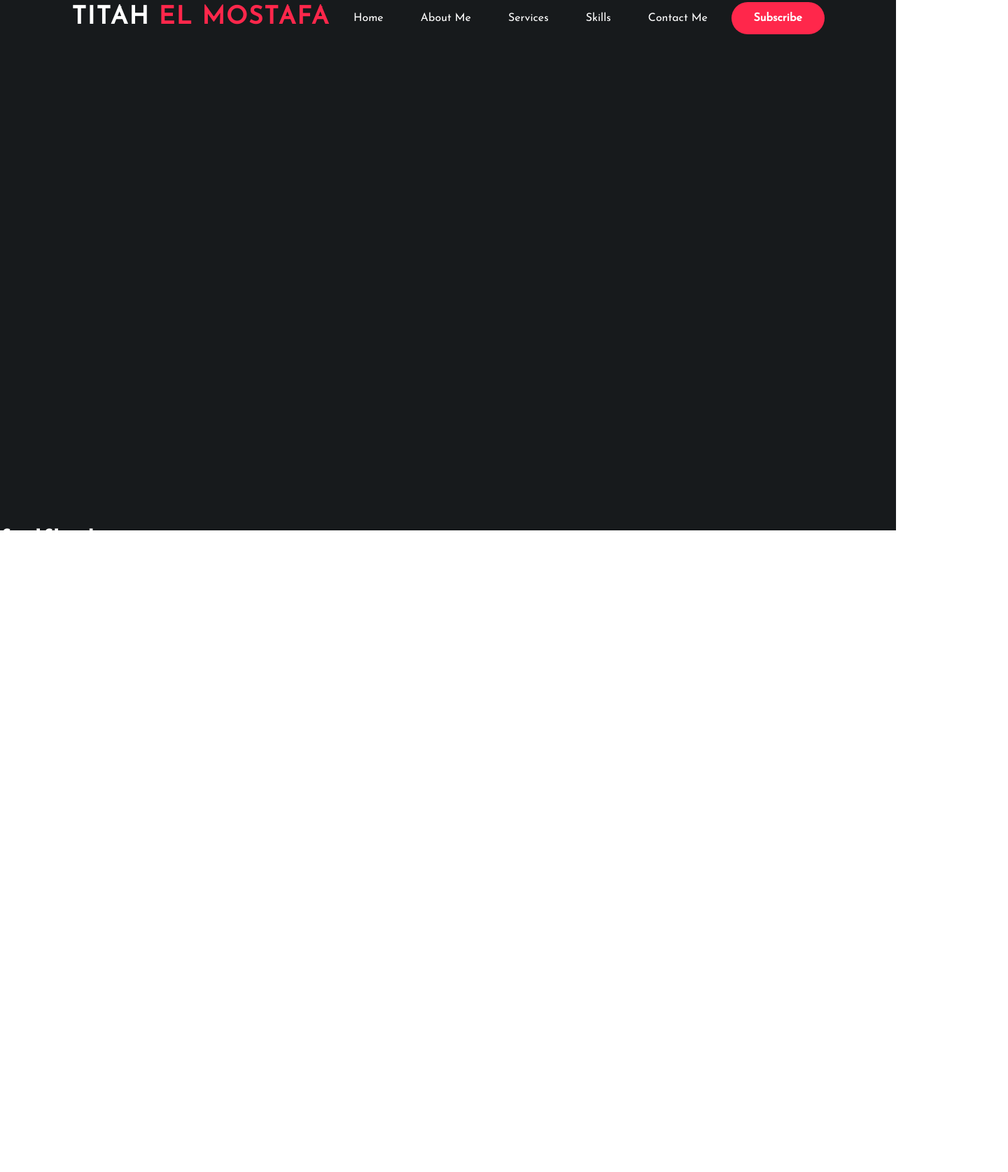
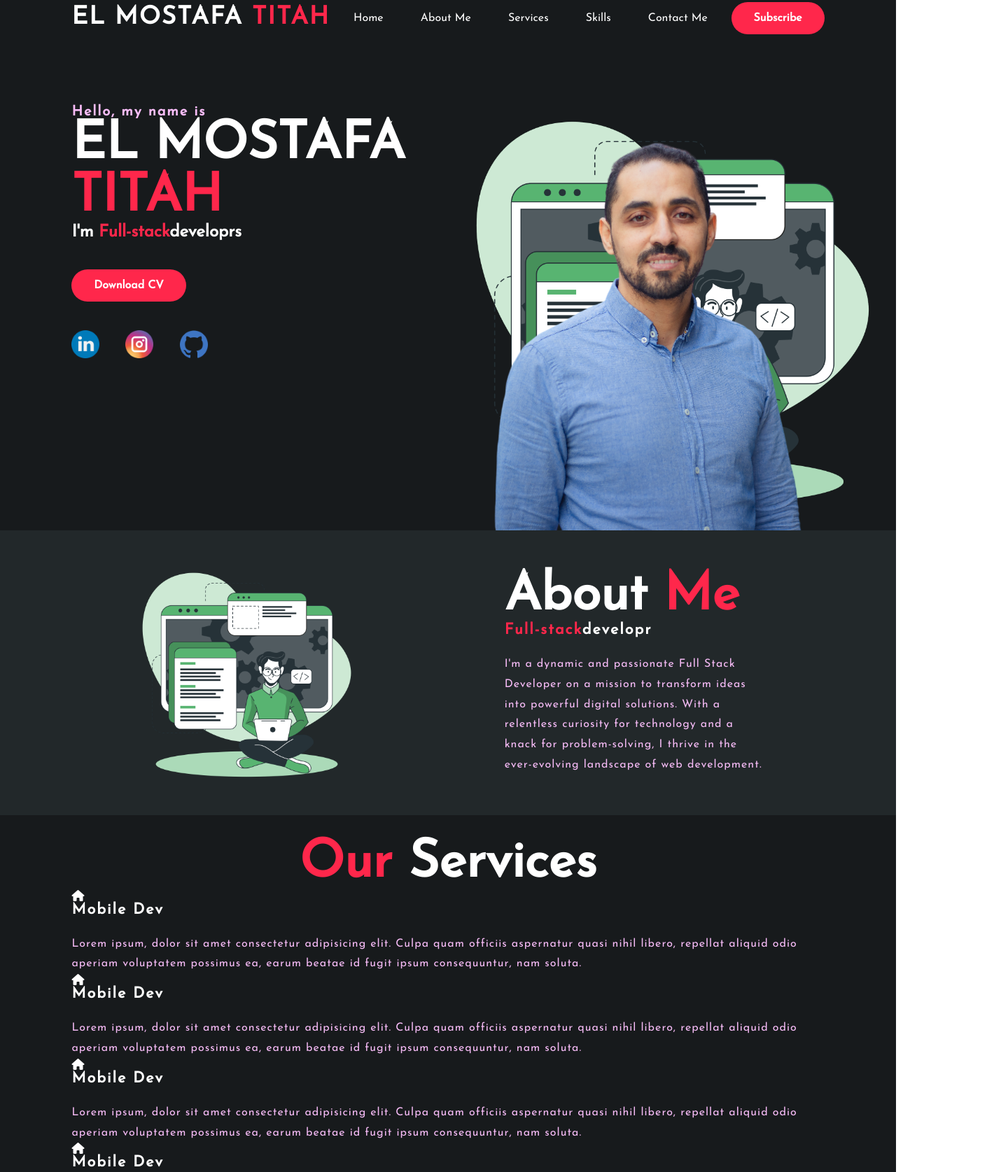
Before and after one commit to mosk88/Portfolio2, a plain HTML site: page index.html in a window 1280 px wide. Shown: the part 42-1717 px from the top of the page at 70% size, 1440 px wide, since content can reach past the window. Before the commit the page ends 859 px from the top, so only its background shows below. Drawn offline with Linux system fonts and the light colour scheme.

Commit message:
section about me

```diff
--- a/css/style.css
+++ b/css/style.css
@@ -16,19 +16,46 @@ html {
   font-family: "Josefin Sans", sans-serif;
   color: var(--lightcolor);
 }
+h1 {
+  font-size: 4.65rem;
+  margin: 1.7 rem 0;
+}
+h2 {
+  font-size: 2.2rem;
+  letter-spacing: 0.12rem;
+  cursor: pointer;
+}
+h3 {
+  font-size: 1.5rem;
+  margin-bottom: 3.5rem;
+  margin: 1.7 rem 0;
+}
+h4 {
+  font-size: 1.25rem;
+  letter-spacing: 0.12rem;
+  color: var(--secoundcolor);
+}
+h5 {
+  font-size: 1.35rem;
+  margin-bottom: 1.5rem;
+  letter-spacing: 2px;
+}
 span {
   color: var(--primarycolor);
 }
-h1 {
-  font-size: 2.2rem;
-  letter-spacing: 0.12rem;
-  cursor: pointer;
+p {
+  color: var(--secoundcolor);
+  letter-spacing: 1px;
+  line-height: 1.8rem;
+  font-size: 1rem;
 }
 
 .home {
   width: 100%;
   height: 100vh;
   background-color: var(--bgcolor-1);
+  display: flex;
+  flex-direction: column;
 }
 nav {
   padding-top: 2.8rem;
@@ -66,3 +93,70 @@ nav ul li a:hover {
   background: transparent;
   border: solid 2px var(--primarycolor);
 }
+.content {
+  flex-grow: 1;
+  padding: 0 var(--padding);
+  display: flex;
+  align-items: center;
+  justify-content: space-between;
+}
+.content-texts {
+  position: relative;
+  bottom: 70px;
+}
+
+.social {
+  margin-top: 3.5rem;
+}
+.social img {
+  margin-right: 2rem;
+  width: 2.5rem;
+  transition: 0.4s;
+}
+.social img:hover {
+  transform: scale(1.2);
+}
+.home .container-images {
+  width: 45%;
+  height: 90%;
+
+  position: relative;
+  align-self: flex-end;
+}
+.home .container-images img {
+  position: absolute;
+  bottom: 0;
+  height: 100%;
+  left: 50%;
+  transform: translateX(-50%);
+  transition: bottom 1s, left 1s;
+}
+.home .container-images:hover .shape {
+  bottom: 40px;
+}
+.home .container-images:hover .mypic {
+  left: 45%;
+}
+.about {
+  background-color: var(--bgcolor-2);
+  padding: 2rem var(--padding);
+  display: flex;
+  align-items: center;
+  justify-content: space-around;
+}
+.about .container-images {
+  width: 35%;
+}
+.about .container-images img {
+  width: 90%;
+}
+.about .container-texts {
+  width: 35%;
+}
+.services {
+  background-color: var(--bgcolor-1);
+  padding: 2rem var(--padding);
+}
+.text-center {
+  text-align: center;
+}
--- a/index.html
+++ b/index.html
@@ -19,13 +19,20 @@
       href="https://fonts.googleapis.com/css2?family=Josefin+Sans&display=swap"
       rel="stylesheet"
     />
+    <link
+      rel="stylesheet"
+      href="https://cdnjs.cloudflare.com/ajax/libs/font-awesome/6.5.1/css/all.min.css"
+      integrity="sha512-DTOQO9RWCH3ppGqcWaEA1BIZOC6xxalwEsw9c2QQeAIftl+Vegovlnee1c9QX4TctnWMn13TZye+giMm8e2LwA=="
+      crossorigin="anonymous"
+      referrerpolicy="no-referrer"
+    />
     <link rel="stylesheet" href="css/style.css" />
   </head>
   <body>
     <section class="home" id="home">
       <header class="header">
         <nav>
-          <h1>TITAH <span>EL MOSTAFA</span></h1>
+          <h2>EL MOSTAFA <span>TITAH</span></h2>
           <ul>
             <li><a href="#home">Home</a></li>
             <li><a href="#">About me</a></li>
@@ -36,10 +43,109 @@
           <a class="btn" href="#">Subscribe</a>
         </nav>
       </header>
+      <div class="content">
+        <div class="content-texts">
+          <h4>Hello, my name is</h4>
+          <h1>EL MOSTAFA <span> TITAH</span></h1>
+          <h3>I'm <span> Full-stack</span>developrs</h3>
+          <a href="#" class="btn">Download CV</a>
+          <div class="social">
+            <a href="#" target=""
+              ><img
+                src="/img/linkedin_icon-icons.com_65929.png"
+                alt="image logo linkedin"
+            /></a>
+            <a href="#" target=""
+              ><img
+                src="/img/1491580635-yumminkysocialmedia26_83102.png"
+                alt="image logo instagram"
+            /></a>
+            <a href="#" target=""
+              ><img
+                src="/img/Github_icon-icons.com_66788.png"
+                alt="image logo github"
+            /></a>
+          </div>
+        </div>
+        <div class="container-images">
+          <img src="/img/Developer activity-bro.png" alt="" class="shape" />
+          <img
+            src="/img/IMG_9147-Photoroom.png-Photoroom.png"
+            alt=""
+            class="mypic"
+          />
+        </div>
+      </div>
     </section>
     <main>
-      <h1>fgdfhsd</h1>
-      <h2>fgdfhsd</h2>
+      <section class="about">
+        <div class="container-images">
+          <img src="/img/Developer activity-bro.png" alt="" />
+        </div>
+        <div class="container-texts">
+          <h1>About <span>Me</span></h1>
+          <h5><span>Full-stack</span>developr</h5>
+          <p>
+            I'm a dynamic and passionate Full Stack Developer on a mission to
+            transform ideas into powerful digital solutions. With a relentless
+            curiosity for technology and a knack for problem-solving, I thrive
+            in the ever-evolving landscape of web development.
+          </p>
+        </div>
+      </section>
+      <section class="services">
+        <h1 class="text-center"><span>Our </span>Services</h1>
+        <div class="box">
+          <div class="card">
+            <i class="fa-solid fa-house"></i>
+            <h5>Mobile Dev</h5>
+            <div class="par">
+              <p>
+                Lorem ipsum, dolor sit amet consectetur adipisicing elit. Culpa
+                quam officiis aspernatur quasi nihil libero, repellat aliquid
+                odio aperiam voluptatem possimus ea, earum beatae id fugit ipsum
+                consequuntur, nam soluta.
+              </p>
+            </div>
+          </div>
+          <div class="card">
+            <i class="fa-solid fa-house"></i>
+            <h5>Mobile Dev</h5>
+            <div class="par">
+              <p>
+                Lorem ipsum, dolor sit amet consectetur adipisicing elit. Culpa
+                quam officiis aspernatur quasi nihil libero, repellat aliquid
+                odio aperiam voluptatem possimus ea, earum beatae id fugit ipsum
+                consequuntur, nam soluta.
+              </p>
+            </div>
+          </div>
+          <div class="card">
+            <i class="fa-solid fa-house"></i>
+            <h5>Mobile Dev</h5>
+            <div class="par">
+              <p>
+                Lorem ipsum, dolor sit amet consectetur adipisicing elit. Culpa
+                quam officiis aspernatur quasi nihil libero, repellat aliquid
+                odio aperiam voluptatem possimus ea, earum beatae id fugit ipsum
+                consequuntur, nam soluta.
+              </p>
+            </div>
+          </div>
+          <div class="card">
+            <i class="fa-solid fa-house"></i>
+            <h5>Mobile Dev</h5>
+            <div class="par">
+              <p>
+                Lorem ipsum, dolor sit amet consectetur adipisicing elit. Culpa
+                quam officiis aspernatur quasi nihil libero, repellat aliquid
+                odio aperiam voluptatem possimus ea, earum beatae id fugit ipsum
+                consequuntur, nam soluta.
+              </p>
+            </div>
+          </div>
+        </div>
+      </section>
     </main>
     <footer></footer>
   </body>
```
Also changed, not shown: img/1491580635-yumminkysocialmedia26_83102.png (added), img/Developer activity-bro.png (added), img/Github_icon-icons.com_66788.png (added), img/IMG_9147-Photoroom.png-Photoroom.png (added), img/linkedin_icon-icons.com_65929.png (added).
